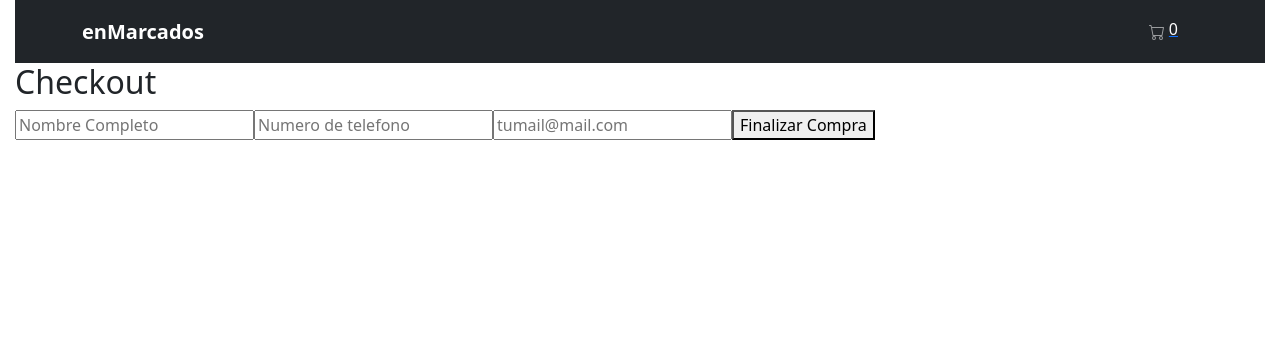
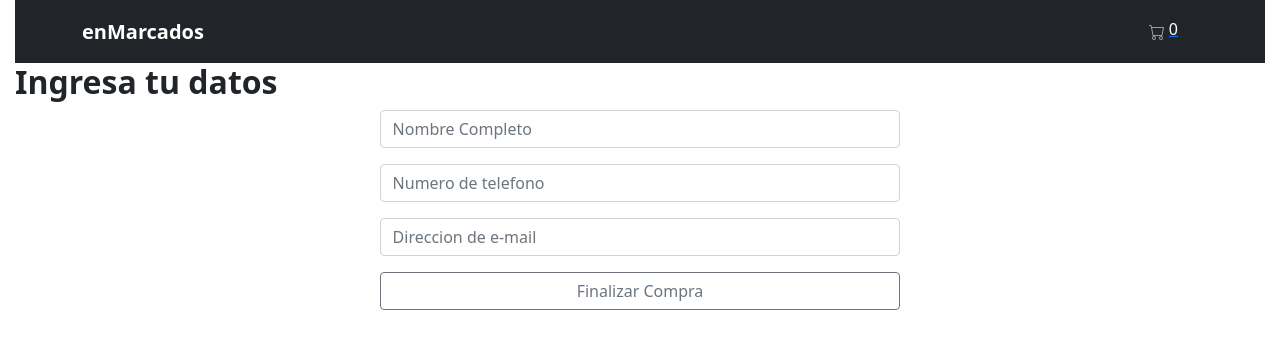
Before and after one commit to gomezclaudio11/cuadro-gomezclaudio, a React (Create React App) app: page /checkout in a window 1280 px wide. Shown: the top 348 px of the page. Built offline with nearby package versions, Linux system fonts and the light colour scheme; no server answers; the database is empty.

Commit message:
estilos checkout

```diff
--- a/src/views/Checkout.js
+++ b/src/views/Checkout.js
@@ -1,6 +1,14 @@
 import { addDoc, collection, getFirestore, serverTimestamp } from 'firebase/firestore'
 import React, { useContext, useState } from 'react'
 import { CartContext } from '../Context/CartContext'
+import Row from 'react-bootstrap/Row';
+import Stack from 'react-bootstrap/Stack';
+import Form from 'react-bootstrap/Form';
+import Button from 'react-bootstrap/Button';
+import { Link } from 'react-router-dom';
+import Card from 'react-bootstrap/Card';
+
+
 
 const Checkout = () => {
     const [comprador, setComprador]= useState({})
@@ -40,20 +48,32 @@ const Checkout = () => {
   return (
     <>
    {!orderId
-   ?<div>
-        <h2>Checkout</h2>
-        <form onSubmit={finalizarCompra}>
-        <input type="text" required placeholder='Nombre Completo' name='name'onChange={datosComprador} />
-            <input type="number"  placeholder='Numero de telefono' name='telefone'onChange={datosComprador} />
-            <input type="email"  placeholder='tumail@mail.com' name='email'onChange={datosComprador}/>
-            <button type='submit'>Finalizar Compra</button>
-        </form>
-    </div>
-    :<div>
-        <h2>Muchas gracias por su compra</h2>
-        <h3>Su orden es: {orderId}</h3>
-        <button>Volver a la home</button>
-    </div>}
+   ?<Row>
+        <h2><strong>Ingresa tu datos</strong></h2>
+            <form onSubmit={finalizarCompra}>
+                <Stack gap={3}  className="col-md-5 mx-auto">
+                    <Form.Control type="text" required placeholder='Nombre Completo' name='name'onChange={datosComprador} />
+                    <Form.Control type="number"  placeholder='Numero de telefono' name='telefone'onChange={datosComprador} />
+                    <Form.Control type="email"  placeholder='Direccion de e-mail' name='email'onChange={datosComprador}/>
+                    <Button variant="outline-secondary" id="button-addon1" type='submit'>Finalizar Compra</Button>
+                </Stack>
+            </form>
+    </Row>
+    :
+    <Card>
+    <Card.Header as="h5">Muchas gracias por su compra</Card.Header>
+    <Card.Body>
+      <Card.Title>Gracias por tu apoyo</Card.Title>
+      <Card.Text>
+      Su número de orden es: {orderId}.
+      </Card.Text>
+      <Link to={`/`} style={{ textDecoration: "none"}}>
+                    <Button variant="outline-secondary" id="button-addon1" type="submit"> Seguir comprando </Button>
+                </Link>
+
+    </Card.Body>
+  </Card>
+     }
     </>
   )
 }
```
